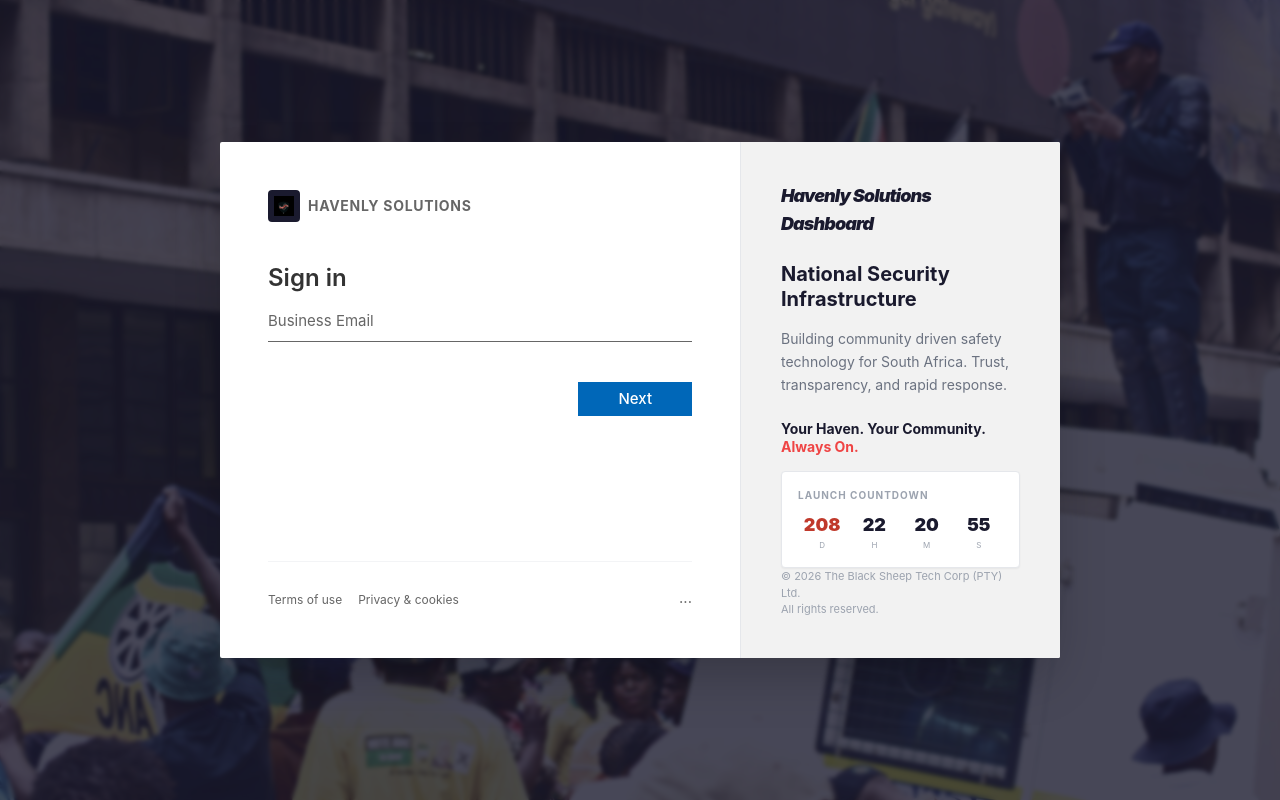
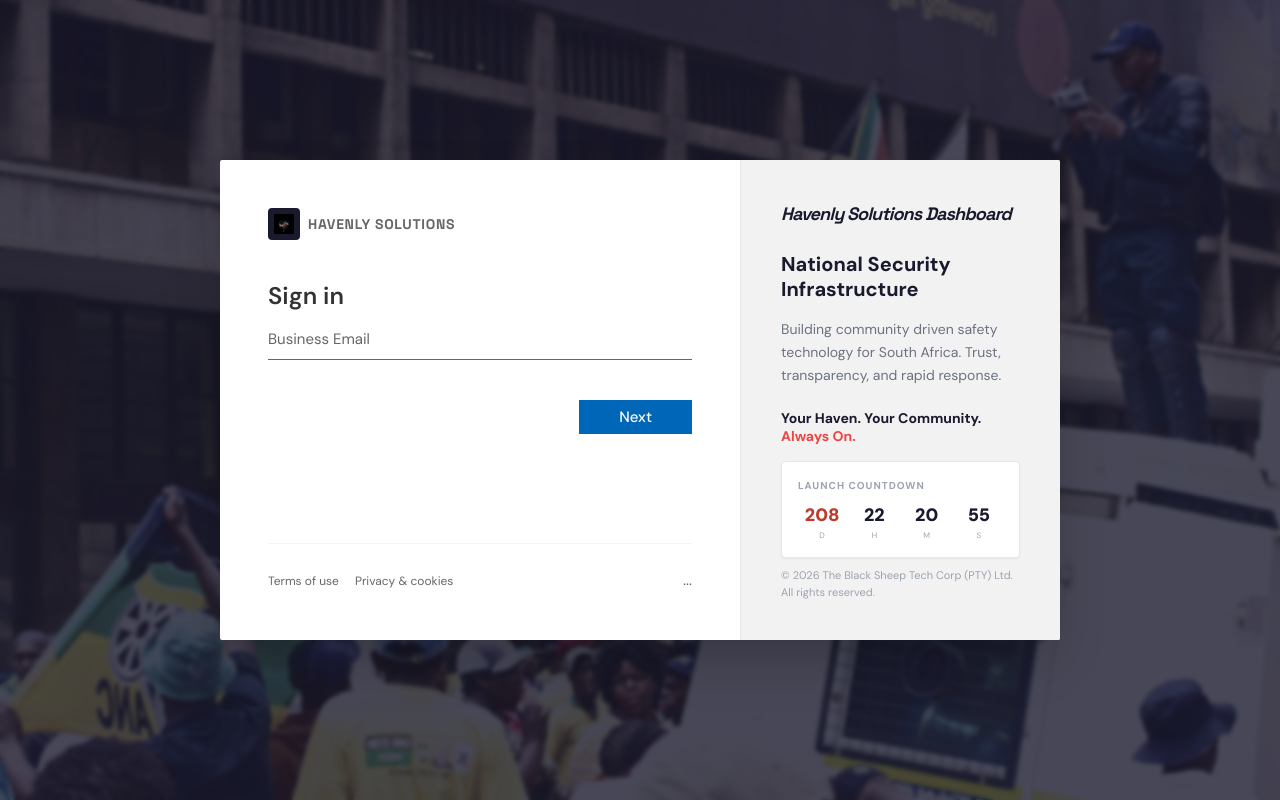
Before and after one commit to Havenly-Solutions/Dashboard, a Next.js app: page / in a window 1280 px wide. Built offline with nearby package versions, Linux system fonts and the light colour scheme; no server answers.

Commit message:
uibjvh# Please enter the commit message for your changes. Lines starting

```diff
--- a/src/app/layout.tsx
+++ b/src/app/layout.tsx
@@ -1,12 +1,16 @@
 import type { Metadata } from 'next'
+import { DM_Sans, Space_Grotesk } from 'next/font/google'
 import './globals.css'
 import { Providers } from './providers'
 import LoadingScreen from '@/components/ui/LoadingScreen'
 
+const dmSans = DM_Sans({ subsets: ['latin'], variable: '--font-dm-sans', display: 'swap', fallback: ['sans-serif'] })
+const spaceGrotesk = Space_Grotesk({ subsets: ['latin'], variable: '--font-space-grotesk', display: 'swap', fallback: ['sans-serif'] })
+
 export const metadata: Metadata = {
   metadataBase: new URL('https://dashboard.havenly.co.za'),
-  title: 'Havenly Solutions Command Centre',
-  description: 'Guardian Command Centre — The Black Sheep Tech Corp LTD (PTY)',
+  title: 'Havenly Solutions Dashboard',
+  description: 'Dashboard for Havenly Solutions',
   icons: { icon: '/favicon.ico' },
   robots: {
     index: true,
@@ -17,7 +21,7 @@ export const metadata: Metadata = {
 export default function RootLayout({ children }: { children: React.ReactNode }) {
   return (
     <html lang="en" suppressHydrationWarning>
-      <body className="font-sans antialiased" style={{ fontFamily: 'Inter, system-ui, -apple-system, sans-serif' }}>
+      <body className={`${dmSans.variable} ${spaceGrotesk.variable} font-sans antialiased`}>
         <LoadingScreen />
         <Providers>{children}</Providers>
       </body>
```
